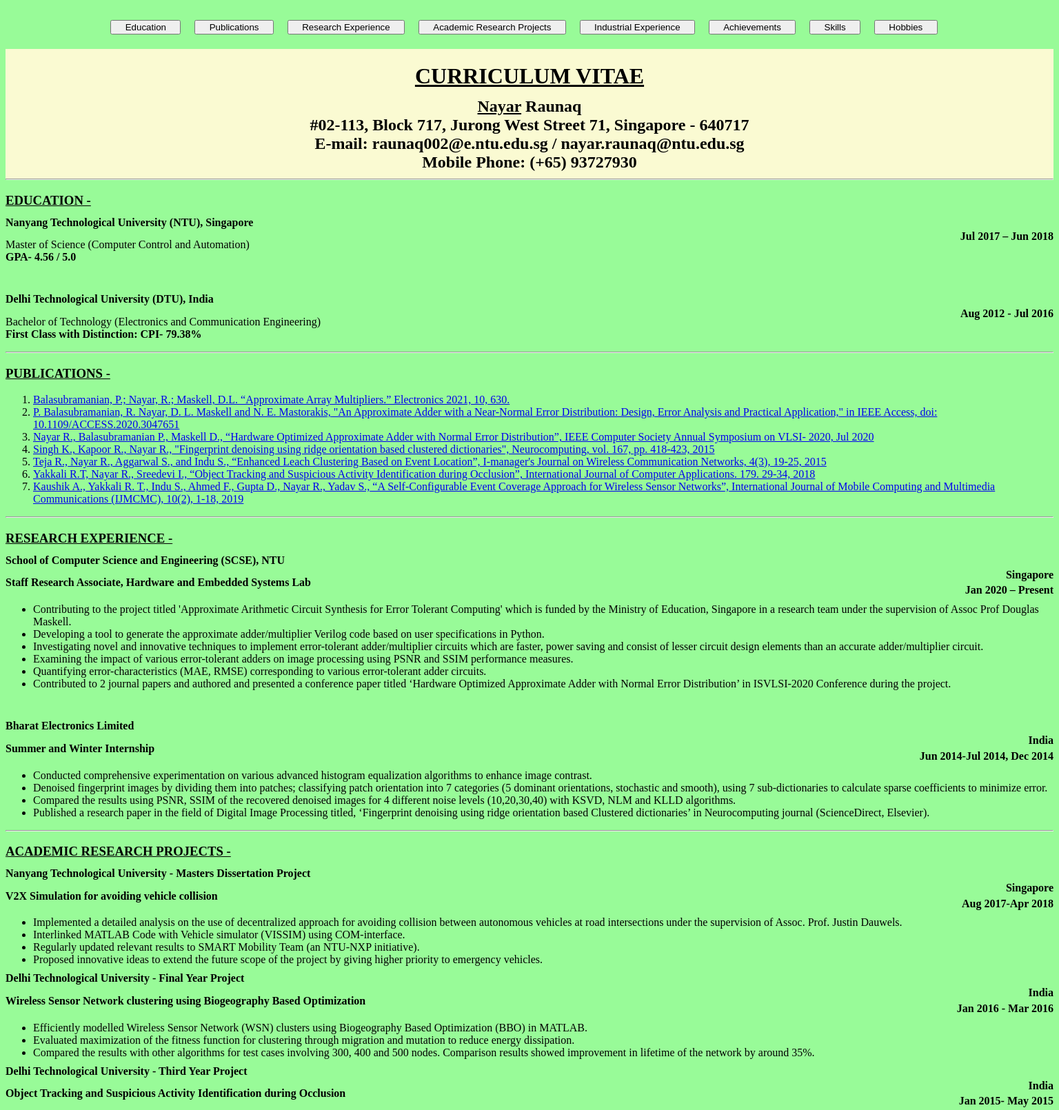
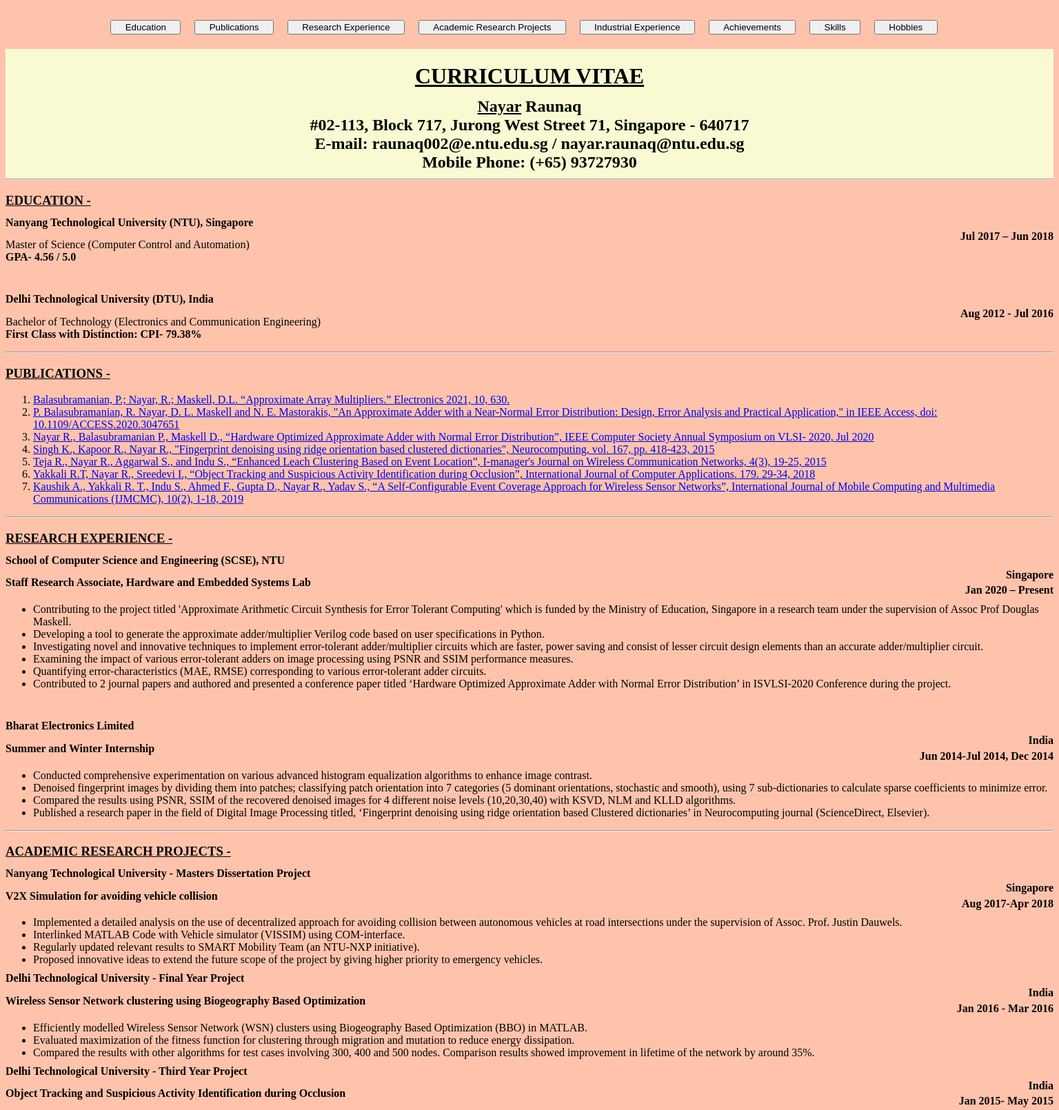
Before and after one commit to raunaqnayar/resume, a Flask app: page / in a window 1536 px wide. Shown: the top 1610 px of the page at 69% size. Run offline with Flask 2, Linux system fonts and the light colour scheme.

Commit message:
background color change to light orange shade

```diff
--- a/static/style.css
+++ b/static/style.css
@@ -1,6 +1,6 @@
 /* For Handheld Devices */
 body {
- background-color: palegreen;
+ background-color: rgb(255, 195, 172);
  color: black
 }
 
@@ -12,7 +12,7 @@ table{
 }
 
 div.nav_bar{
-    background-color: palegreen;
+    background-color: rgb(255, 195, 172);
 }
 div.head{
     background-color: lightgoldenrodyellow;
@@ -41,7 +41,7 @@ div.right{
 @media only screen and (min-width: 1512px) {
 
 body {
- background-color: palegreen;
+ background-color: rgb(255, 195, 172);
  color: black
 }
 
@@ -53,7 +53,7 @@ table{
 }
 
 div.nav_bar{
-    background-color: palegreen;
+    background-color: rgb(255, 195, 172);
 }
 div.head{
     background-color: lightgoldenrodyellow;
```
